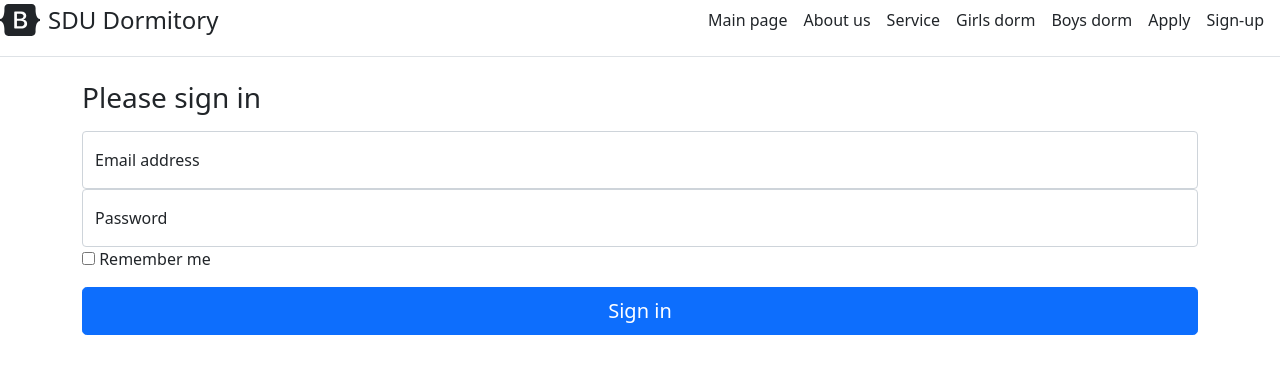
After one commit to Adok003/SDUDorm, a Django app: page /sign-up in a window 1280 px wide. The commit adds this page. Shown: the top 374 px of the page. Run offline with Django 4.2, Linux system fonts and the light colour scheme.

Commit message:
login-reg

```diff
--- a/main/templates/main/base.html
+++ b/main/templates/main/base.html
@@ -23,7 +23,7 @@
         <a class="me-3 py-2 text-dark text-decoration-none" href="/">Girls dorm</a>
           <a class="me-3 py-2 text-dark text-decoration-none" href="/">Boys dorm</a>
           <a class="me-3 py-2 text-dark text-decoration-none" href="{% url 'create' %}">Apply</a>
-
+          <a class="me-3 py-2 text-dark text-decoration-none" href="{% url 'registration' %}">Sign-up</a>
       </nav>
     </div>
   </header>
--- /dev/null
+++ b/main/templates/main/registration.html
@@ -0,0 +1,28 @@
+{% extends 'main/base.html' %}
+{% block title %}
+Sign-up
+{% endblock %}
+
+{% block content %}
+    <main class="form-signin">
+  <form>
+    <h1 class="h3 mb-3 fw-normal">Please sign in</h1>
+
+    <div class="form-floating">
+      <input type="email" class="form-control" id="floatingInput" placeholder="name@example.com">
+      <label for="floatingInput">Email address</label>
+    </div>
+    <div class="form-floating">
+      <input type="password" class="form-control" id="floatingPassword" placeholder="Password">
+      <label for="floatingPassword">Password</label>
+    </div>
+
+    <div class="checkbox mb-3">
+      <label>
+        <input type="checkbox" value="remember-me"> Remember me
+      </label>
+    </div>
+    <button class="w-100 btn btn-lg btn-primary" type="submit">Sign in</button>
+  </form>
+</main>
+{% endblock %}
--- a/main/urls.py
+++ b/main/urls.py
@@ -5,6 +5,6 @@ urlpatterns = [
     path('', views.index, name='home'),
     path('about-us', views.about, name='about'),
     path('create', views.create, name='create'),
-    path('successfully', views.successfully, name='successfully')
-
+    path('successfully', views.successfully, name='successfully'),
+    path("sign-up", views.registration, name='registration')
 ]
--- a/main/views.py
+++ b/main/views.py
@@ -16,6 +16,9 @@ def successfully(request):
     return render(request, 'main/successfully.html')
 
 
+def registration(request):
+    return render(request, "main/registration.html")
+
 def create(request):
     error = ''
     if request.method == 'POST':
```
